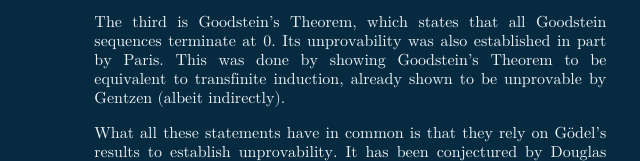
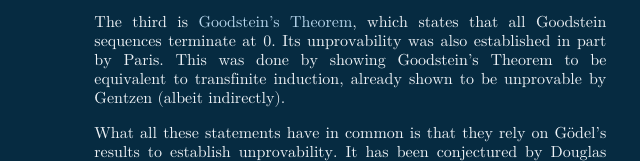
Before and after one commit to Evoniuk/Godels-Incompleteness-Theorems, a plain HTML site: page part3.html in a window 1280 px wide. Shown: the part 459-620 px from the top of the page, 415-1055 px from the left. Drawn offline with Linux system fonts and the light colour scheme; a web font is replaced by a local one.

Commit message:
added link to Goodsteins Theorem

```diff
--- a/part3.html
+++ b/part3.html
@@ -81,7 +81,7 @@
 
   <p>The fact that this is unprovable is known as the Paris-Harrington Theorem, published in 1972. The Paris-Harrington Theorem showed that the SFRT implies the consistency of arithmetic, and so by Gödel’s Second Incompleteness Theorem cannot be provable within arithmetic.</p>
 
-  <p>The third is Goodstein’s Theorem, which states that all Goodstein sequences terminate at 0. Its unprovability was also established in part by Paris. This was done by showing Goodstein’s Theorem to be equivalent to transfinite induction, already shown to be unprovable by Gentzen (albeit indirectly).</p>
+  <p>The third is <a href="https://en.wikipedia.org/wiki/Goodstein%27s_theorem" target="blank">Goodstein’s Theorem</a>, which states that all Goodstein sequences terminate at 0. Its unprovability was also established in part by Paris. This was done by showing Goodstein’s Theorem to be equivalent to transfinite induction, already shown to be unprovable by Gentzen (albeit indirectly).</p>
 
   <p>What all these statements have in common is that they rely on Gödel’s results to establish unprovability. It has been conjectured by Douglas Hofstadter (a cognitive scientist, not a mathematician) that all unprovable statements are unprovable due to such a connection with Gödel. Such a conjecture is undoubtedly too vague to be provable, but thus far it seems to be, at the very least, not even wrong.</p>
 
```
